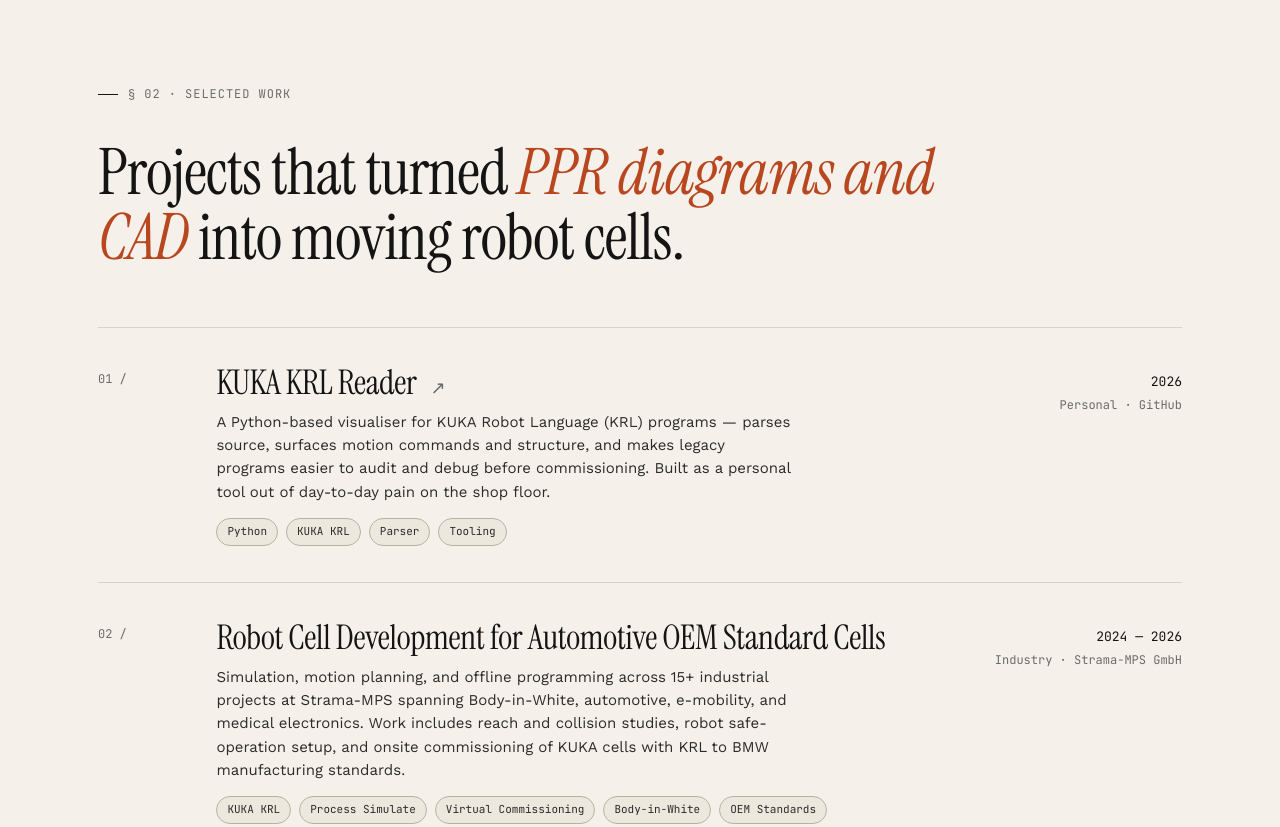
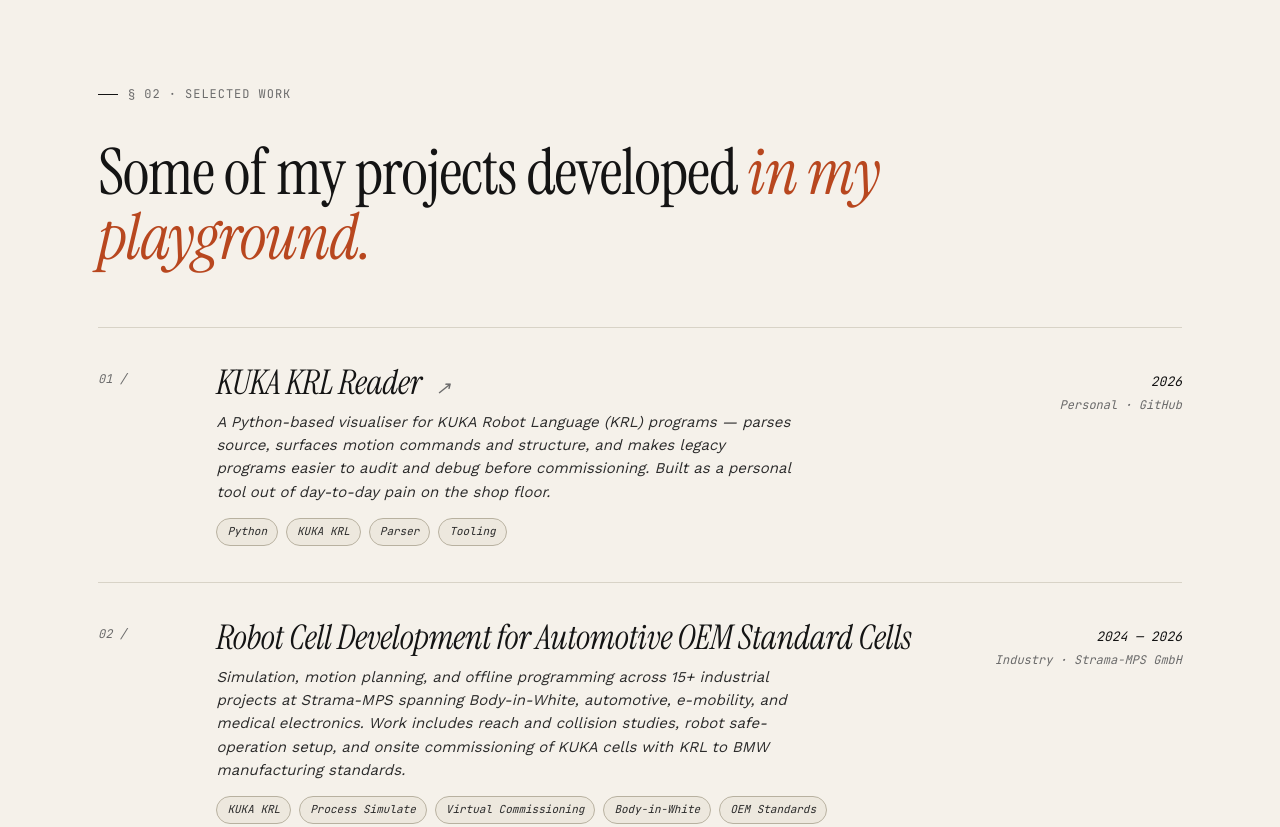
Before and after one commit to Thejas12Dixit/Thejas12Dixit.github.io, a plain HTML site: page index.html in a window 1280 px wide. Shown: the part 2300-3127 px from the top of the page. Drawn offline with nearby package versions, Linux system fonts and the light colour scheme.

Commit message:
Add files via upload

```diff
--- a/index.html
+++ b/index.html
@@ -567,7 +567,7 @@
       <div class="wrap">
         <div class="section-label reveal">§ 02 · Selected Work</div>
         <h2 id="work-title" class="reveal">
-          Projects that turned <em>PPR diagrams and CAD</em> into moving robot cells.
+          Some of my projects developed <em>in my playground.
         </h2>
 
         <div class="projects">
```
